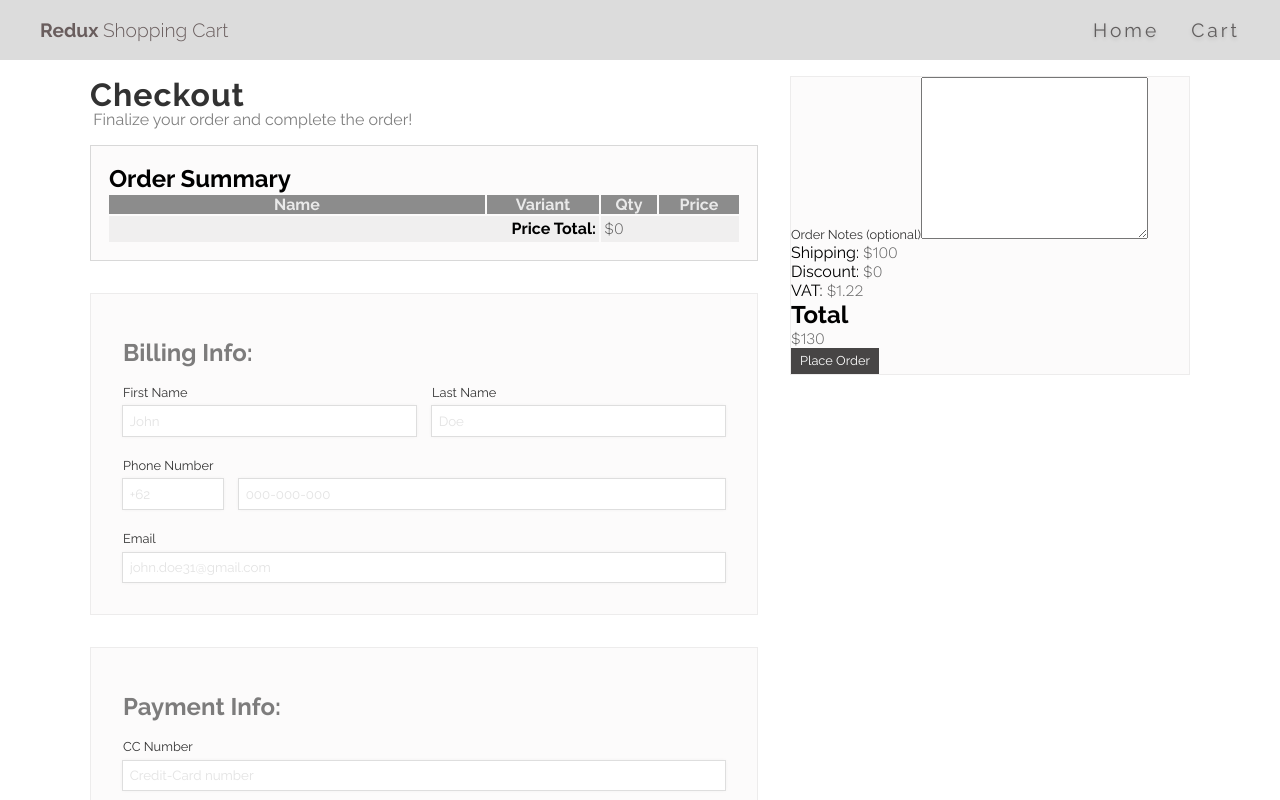
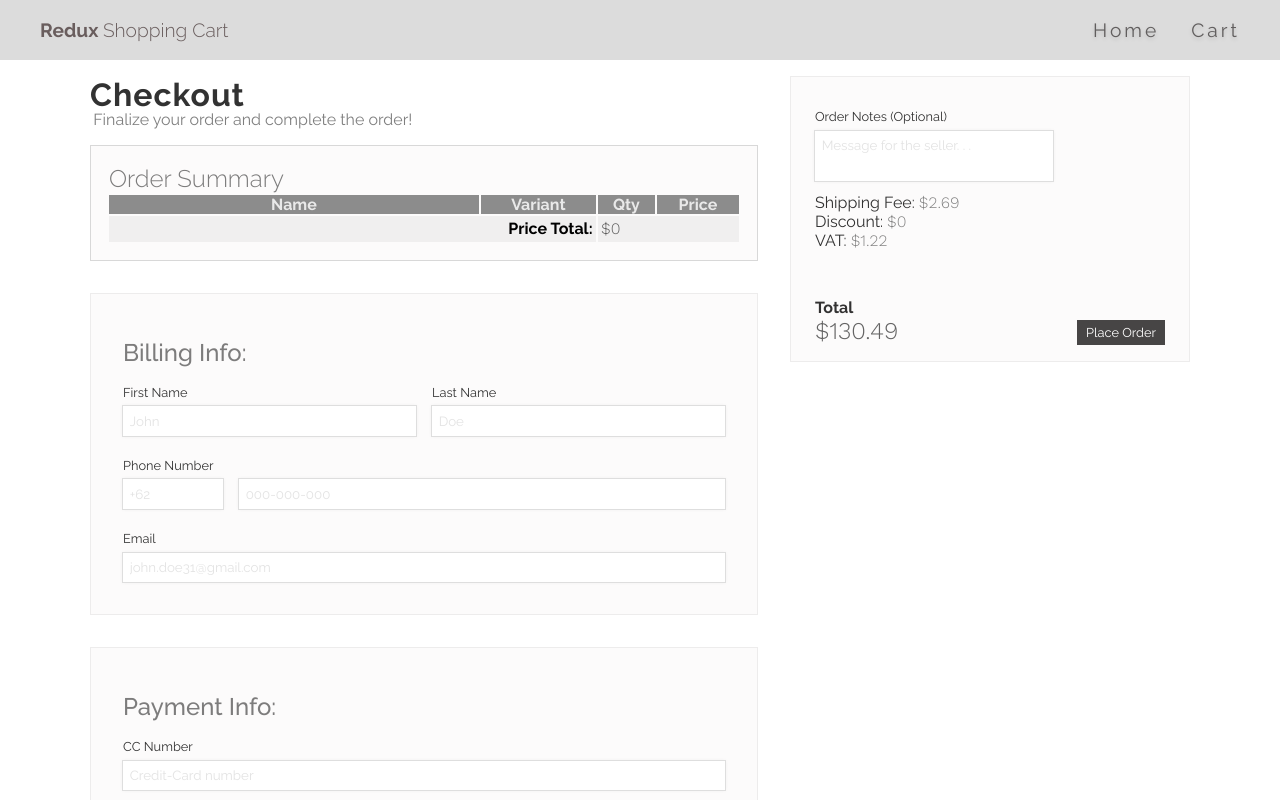
Before and after one commit to Shubamium/Redux-ShoppingCart, a React (Vite) app: page /checkout in a window 1280 px wide. Shown: the top 800 px of the page. Built offline with nearby package versions, Linux system fonts and the light colour scheme.

Commit message:
Add styling to the action section of the checkout page

```diff
--- a/src/page/Checkout.jsx
+++ b/src/page/Checkout.jsx
@@ -18,12 +18,12 @@ function Checkout() {
             <div className='action'>
                <div className="floating">
                 <div className="order-notes">
-                    <label htmlFor="">Order Notes (optional)</label>
-                    <textarea name="" id="" cols="30" rows="10"></textarea>
+                    <label htmlFor="">Order Notes (Optional)</label>
+                    <textarea name="" id="" cols="30" rows="10" placeholder='Message for the seller. . .'></textarea>
                 </div>
 
                 <div className="all-prices">
-                    <p><span className='field'>Shipping:</span> <span className='price'>$100</span></p>
+                    <p><span className='field'>Shipping Fee:</span> <span className='price'>$2.69</span></p>
                     <p><span className='field'>Discount:</span> <span className='price'>$0</span></p>
                     <p><span className='field'>VAT:</span> <span className='price'>$1.22</span></p>
                 </div>
@@ -31,7 +31,7 @@ function Checkout() {
                 <div className="end">
                     <div className="prices-total">
                         <h2>Total</h2>
-                        <p className='price'>$130</p>
+                        <p className='price'>$130.49</p>
                     </div>
                     <div className='cta'>
                         <button className='btn'>Place Order</button>
--- a/src/style/index.scss
+++ b/src/style/index.scss
@@ -539,7 +539,7 @@ header{
         padding: 2em;
         & h2{
             opacity: .5;
-
+            font-weight: 500;
             margin: .5em 0;
         }
         .form{
@@ -571,6 +571,10 @@ header{
         padding: 1em;
         border-style: no;
         width: 100%;
+        h2{
+            opacity: .5;
+            font-weight: 300;
+        }
         td{
             padding: .2em;
             // border: 1px solid grey;
@@ -598,6 +602,48 @@ header{
             @include panel();
             position: sticky;
             top: 5%;
+            padding: 1.5em;
+            padding-bottom: 1em;
+            .order-notes{
+                margin: .5em 0;
+                label{
+                    opacity: .8;
+                    margin: .5em 0;
+                    font-weight: 400;
+                    display: block;
+                }
+                textarea{
+                    max-height: 50px;
+                    resize: none;
+                    &::placeholder{
+                        opacity: .2;
+                    }
+                }
+            }
+
+            .all-prices{
+                p{
+                    font-size: 1rem;
+                    font-weight: 400;
+                    opacity: .8;
+                }
+            }
+            .end{
+                margin-top: 3em;
+                display: flex;
+                justify-content: space-between;
+                align-items: end;
+
+                .prices-total{
+                    h2{
+                        opacity: .8;
+                        font-size: 1rem;
+                    }
+                    .price{
+                        font-size: 1.5rem;
+                    }
+                }
+            }
         }
     }
 }
@@ -607,7 +653,7 @@ header{
     gap: 1em;
 }
 
-input,select{
+input,select,textarea{
     padding: .5em;
     border: none;
     box-shadow: 0px 0px 4px rgba(0, 0, 0, 0.08);
```
